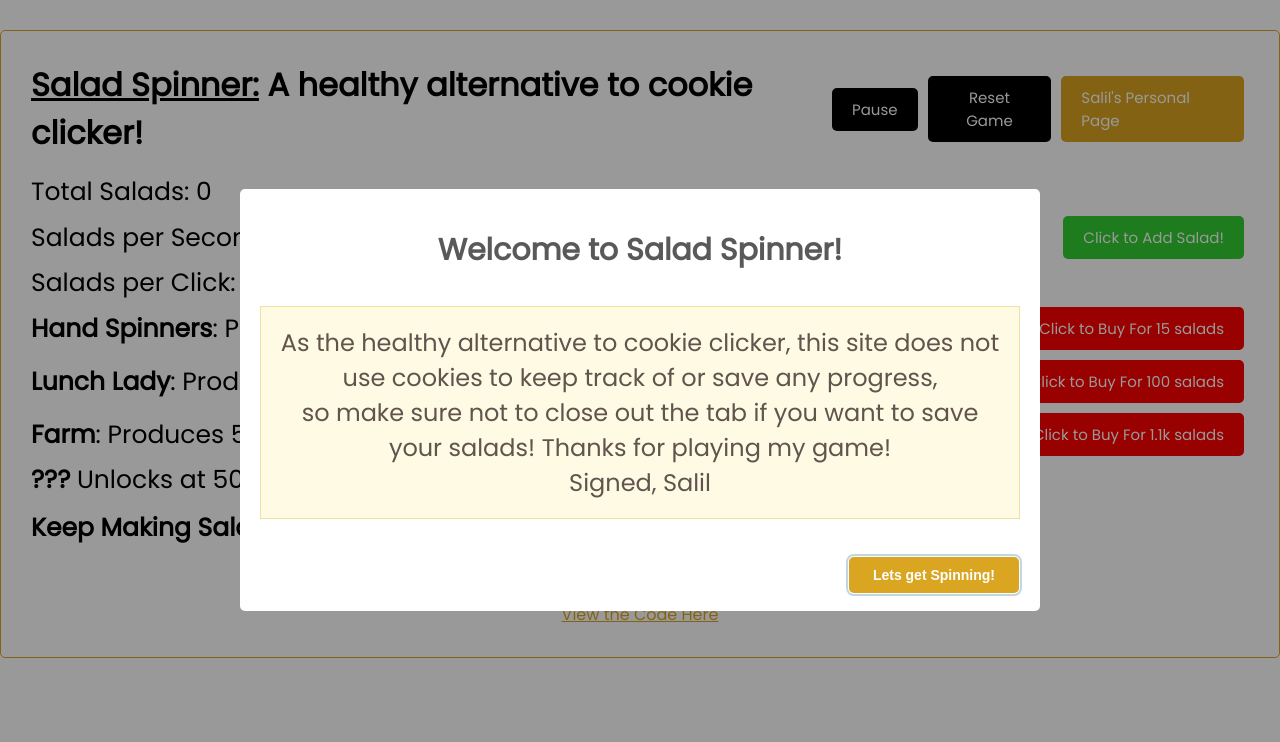
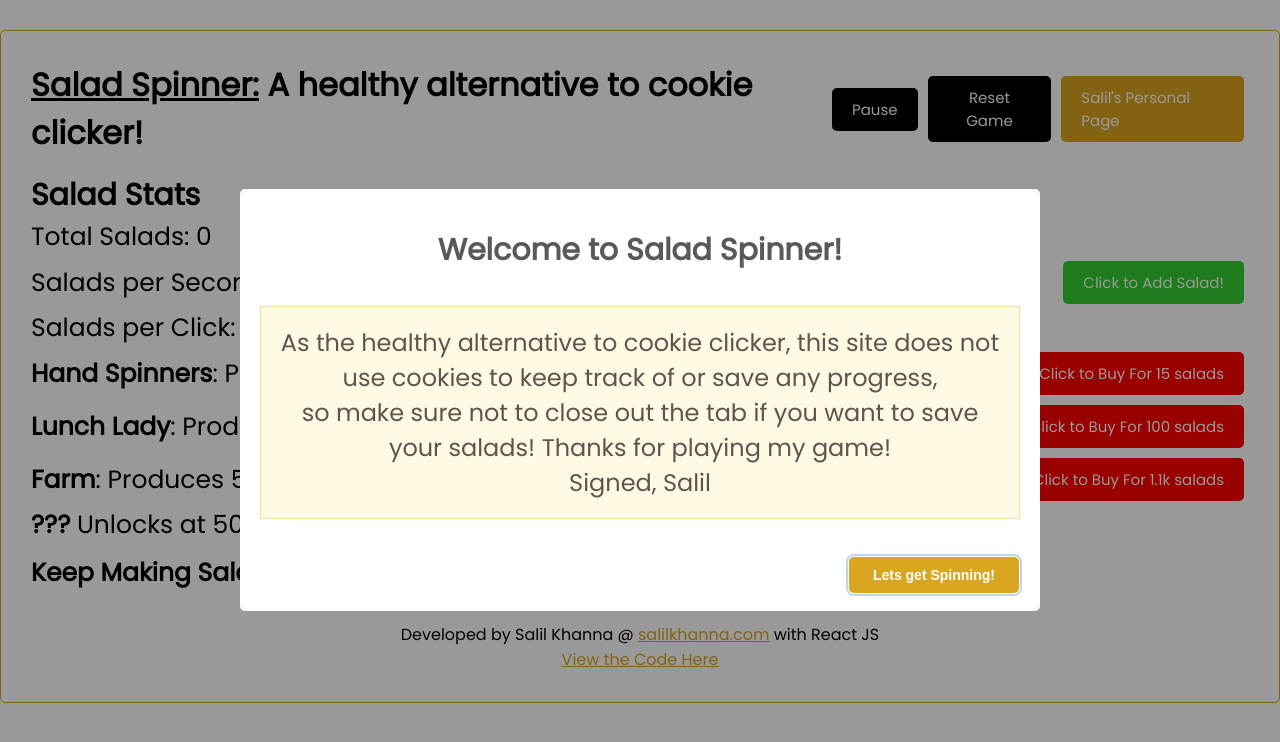
Before and after one commit to salil-khanna/salad-spinner, a React (Create React App) app: page / in a window 1280 px wide. Shown: the top 742 px of the page. Built offline with nearby package versions, Linux system fonts and the light colour scheme.

Commit message:
accidently deleted the stats header

```diff
--- a/src/App.js
+++ b/src/App.js
@@ -165,7 +165,7 @@ function buyItem(cost, rateAdj, itemCostAdj, itemNumAdj) {
     <div className="container">
       <Header onClick={resetGame} stopGame={stopGame} pauseGame = {changeGame}/>
 
-
+      <p className="header3"> <b>Salad Stats</b></p>
 
       {/* turn this into a component */}
       <div className = "header2">
```
